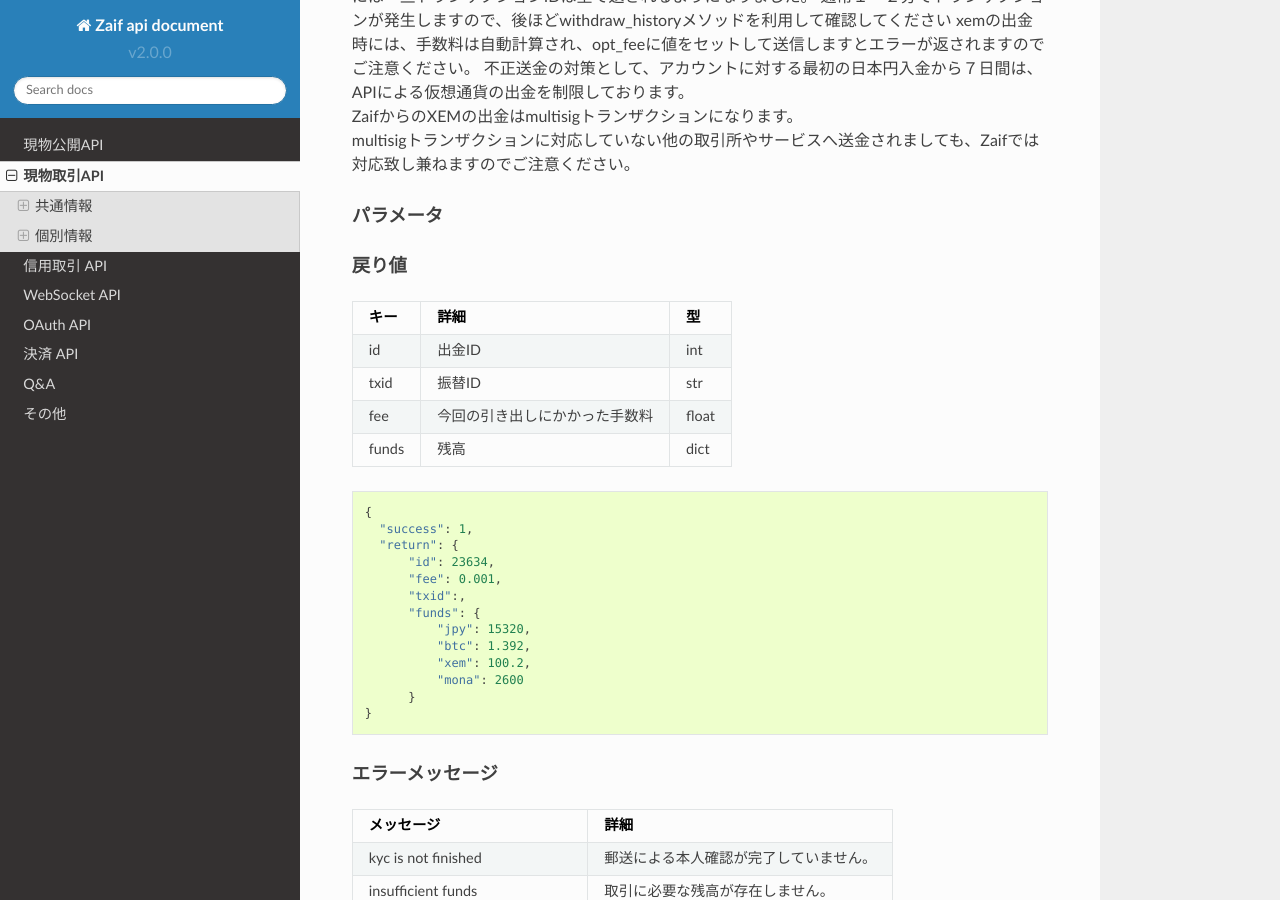
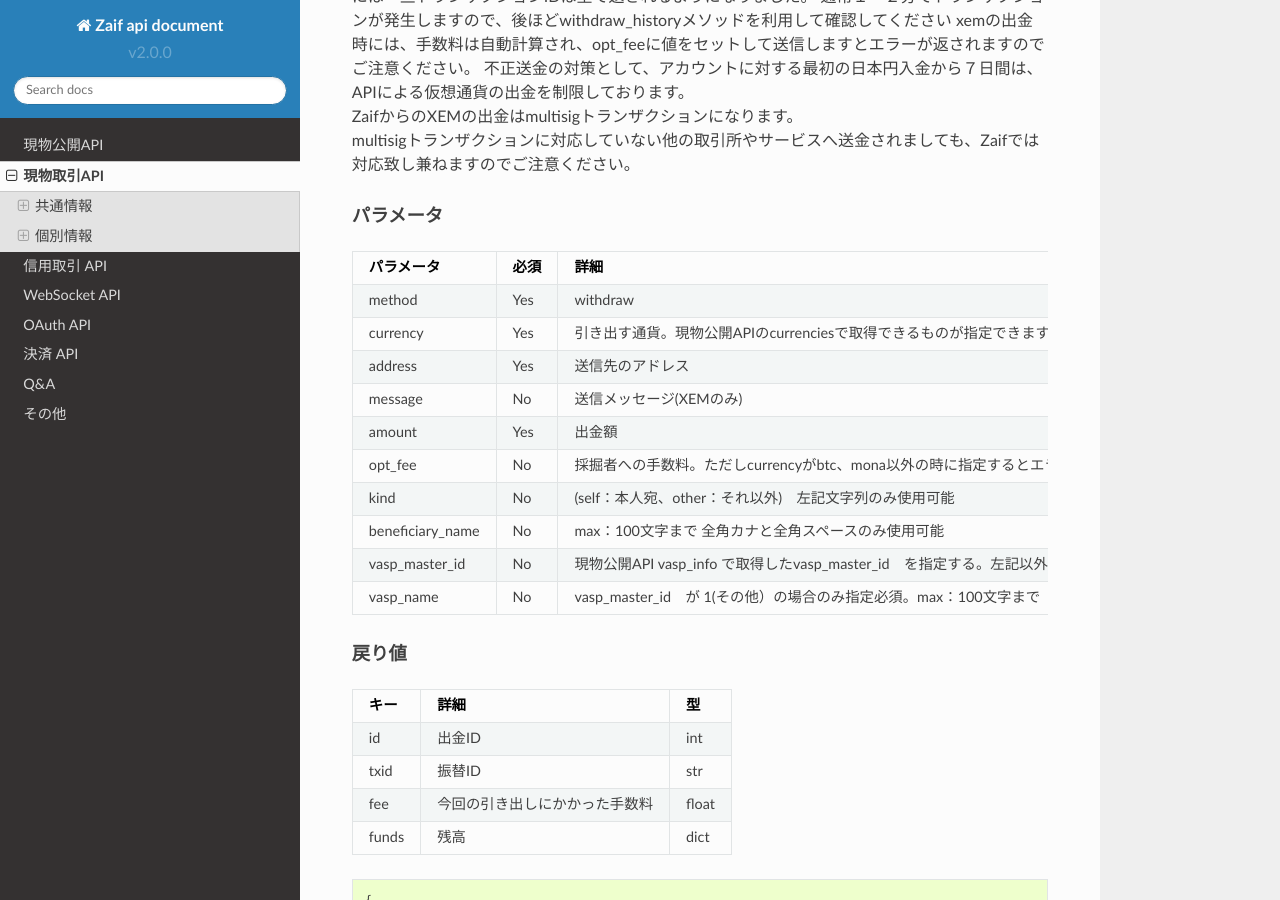
Before and after one commit to zaifdotjp/api-doc, a Sphinx documentation site: the page built from docs/TradingAPI.md, in a window 1280 px wide and 900 px high, scrolled down 12980 px. Built offline with Sphinx 7.4.7 and the Read the Docs theme 2.0.0, drawn with Linux system fonts in a browser that asks for light colours; some of the changed text lies outside the part shown.

Commit message:
ZAIF-9384 レイアウト調整

````diff
--- a/docs/PublicAPI.md
+++ b/docs/PublicAPI.md
@@ -12,7 +12,7 @@
   * [ティッカーの取得](#id22)
   * [全ユーザー取引履歴の取得](#id28)
   * [板情報の取得](#id34)
-  * [VASP情報の取得](#id40)
+  * [VASP情報の取得](#id39)
 
 ------------------------------------------------------------------------------------------------------------------------
 
@@ -462,7 +462,6 @@
 
 	配列の最初が価格、最後が量。
 
-
 ------------------------------------------------------------------------------------------------------------------------
 
 ### VASP情報の取得
@@ -476,32 +475,35 @@
 #### リクエスト方法
 * /vasp_info/{vasp_master_id}
 
-例）
-全件を取得する場合
+例）<br />
+全件を取得する場合<br />
 https://api.zaif.jp/api/1/vasp_info/all
 
-個別のID毎で取得する場合
+個別のID毎で取得する場合<br />
 https://api.zaif.jp/api/1/vasp_info/12
 
 
 #### パラメータ
 ```eval_rst
-========== ==== ============================ ================= ===========
-パラメータ 必須 詳細                         型                デフォルト
-========== ==== ============================ ================= ===========
-vasp_master_id Yes VASP情報ID                str (all または個別のID)
-========== ==== ============================ ================= ===========
+=============== ==== ============================ ========================= ===========
+パラメータ      必須 詳細                         型                        デフォルト
+=============== ==== ============================ ========================= ===========
+vasp_master_id  Yes  VASP情報ID                   str (all または個別のID)
+=============== ==== ============================ ========================= ===========
 ```
 
 #### 戻り値
 ```eval_rst
-==== ========== =====
-キー 詳細       型
-==== ========== =====
-vasp_master_id VASP情報ID list
-vasp_name VASP名 list
-==== ========== =====
+===== =========== ==========
+キー  詳細        型
+===== =========== ==========
+id    VASP情報ID  list
+name  VASP名      list
+===== =========== ==========
 ```
+
+vasp_master_id 「all」の場合<br />
+
 ```
 [
     [
@@ -518,9 +520,24 @@
             "name": "bitFlyer"
         }
     ],
+・・・
+    [
+        1,
+        {
+            "id": 1,
+            "name": "その他"
+        }
+    ]
+]
+```
+
+vasp_master_id 「23」（個別のID）の場合<br />
+
+```
+[
     {
-        "id": 1,
-        "name": "その他"
+        "id": 23,
+        "name": "OKCoinJapan"
     }
 ]
 ```
--- a/docs/TradingAPI.md
+++ b/docs/TradingAPI.md
@@ -657,20 +657,20 @@
 
 #### パラメータ
 ```eval_rst
-========== ==== ================================================================================================ ============ =========
-パラメータ 必須 詳細                                                                                             型           デフォルト
-========== ==== ================================================================================================ ============ =========
-method     Yes  withdraw                                                                                         str
-currency   Yes  引き出す通貨。現物公開APIのcurrenciesで取得できるものが指定できます。ただしjpyは指定できません。 str(例)btc等
-address    Yes  送信先のアドレス                                                                                 str
-message    No   送信メッセージ(XEMのみ)                                                                          ASCII str
-amount     Yes  出金額                                                                                           numerical
-opt_fee    No   採掘者への手数料。ただしcurrencyがbtc、mona以外の時に指定するとエラーとなります。                numerical
-kind       No   (self：本人宛、other：それ以外)　左記文字列のみ許可                                              str
-beneficiary_name No   max：100文字まで                                                                           str
-vasp_master_id No 現物公開API vasp_info で取得したvasp_master_id　を指定する。左記以外は不可                     str
-vasp_name  No   vasp_master_id　が 999(その他）の場合のみ指定必須。max：100文字まで                              str
-========== ==== ================================================================================================ ============ =========
+================= ==== ================================================================================================ ============ =========
+パラメータ        必須 詳細                                                                                             型           デフォルト
+================= ==== ================================================================================================ ============ =========
+method            Yes  withdraw                                                                                         str
+currency          Yes  引き出す通貨。現物公開APIのcurrenciesで取得できるものが指定できます。ただしjpyは指定できません。 str(例)btc等
+address           Yes  送信先のアドレス                                                                                 str
+message           No   送信メッセージ(XEMのみ)                                                                          ASCII str
+amount            Yes  出金額                                                                                           numerical
+opt_fee           No   採掘者への手数料。ただしcurrencyがbtc、mona以外の時に指定するとエラーとなります。                numerical
+kind              No   (self：本人宛、other：それ以外)　左記文字列のみ使用可能                                          str
+beneficiary_name  No   max：100文字まで 全角カナと全角スペースのみ使用可能                                              str
+vasp_master_id    No   現物公開API vasp_info で取得したvasp_master_id　を指定する。左記以外は不可                       str
+vasp_name         No   vasp_master_id　が 1(その他）の場合のみ指定必須。max：100文字まで                                str
+================= ==== ================================================================================================ ============ =========
 ```
 
 #### 戻り値
@@ -723,10 +723,10 @@
 
 #### 補足
 * kind、beneficiary_name、vasp_master_id、vasp_nameは、
-　addressに指定したアドレスが出金先アドレス管理にて設定済みで、かつ上記の４項目が設定されている場合、それらの値が適用されます。
-　（この場合、当該リクエストで上記４項目が設定されても無視されます）
-　もしくはaddressに指定したアドレスが出金先アドレス管理にて設定済みで、かつ上記の４項目が設定されていない場合は
-　当該リクエストで上記４項目を必ず設定する必要があります。
+addressに指定したアドレスが出金先アドレス管理にて設定済みで、かつ上記の４項目が設定されている場合、それらの値が適用されます。
+（この場合、当該リクエストで上記４項目が設定されても無視されます）
+もしくはaddressに指定したアドレスが出金先アドレス管理にて設定済みで、かつ上記の４項目が設定されていない場合は
+当該リクエストで上記４項目を必ず設定する必要があります。
 
 
 ------------------------------------------------------------------------------------------------------------------------
@@ -816,19 +816,19 @@
 
 #### 戻り値
 ```eval_rst
-========= ================== ==============
+================= ================== ==============
 キー      詳細               型
-========= ================== ==============
-timestamp 出金日時           UNIX_TIMESTAMP
-address   出金先アドレス     str
-amount    取引量             float
-txid      トランザクションID str
-kind      宛先               str
-beneficiary_name 送金先氏名  str
-vasp_master_id VASP情報ID    str
-vasp_name 送金先             str
-vasp_timestamp VASP情報登録日時 UNIX_TIMESTAMP
-========= ================== ==============
+================= ================== ==============
+timestamp         出金日時           UNIX_TIMESTAMP
+address           出金先アドレス     str
+amount            取引量             float
+txid              トランザクションID str
+kind              宛先               str
+beneficiary_name  送金先氏名         str
+vasp_master_id    VASP情報ID         str
+vasp_name         送金先             str
+vasp_timestamp    VASP情報登録日時   UNIX_TIMESTAMP
+================= ================== ==============
 ```
 
 ```
@@ -840,12 +840,20 @@
           "address":"12qwQ3sPJJAosodSUhSpMds4WfUPBeFEM2",
           "amount":0.001,
           "txid":"64dcf59523379ba282ae8cd61d2e9382c7849afe3a3802c0abb08a60067a159f",
+          "kind": "本人宛",
+          "beneficiary_name": "ザイフタロウ",
+          "vasp_name": "マネーパートナーズ",
+          "vasp_timestamp": "2022/03/14 10:00"
         },
         "3814":{
           "timestamp":1435548083,
           "address":"12qwQ3sPJJAosodSUhSpMds4WfUPBeFEM2",
           "amount":0.001,
-          "txid":"7d012cfff6e67a8938f93215367eef4177604459631ea62c85550980dca71819"
+          "txid":"7d012cfff6e67a8938f93215367eef4177604459631ea62c85550980dca71819",
+          "kind": "本人宛",
+          "beneficiary_name": "ザイフハナコ",
+          "vasp_name": "Coinbase",
+          "vasp_timestamp": "2022/03/14 12:02"
         },
     }
 }
````
